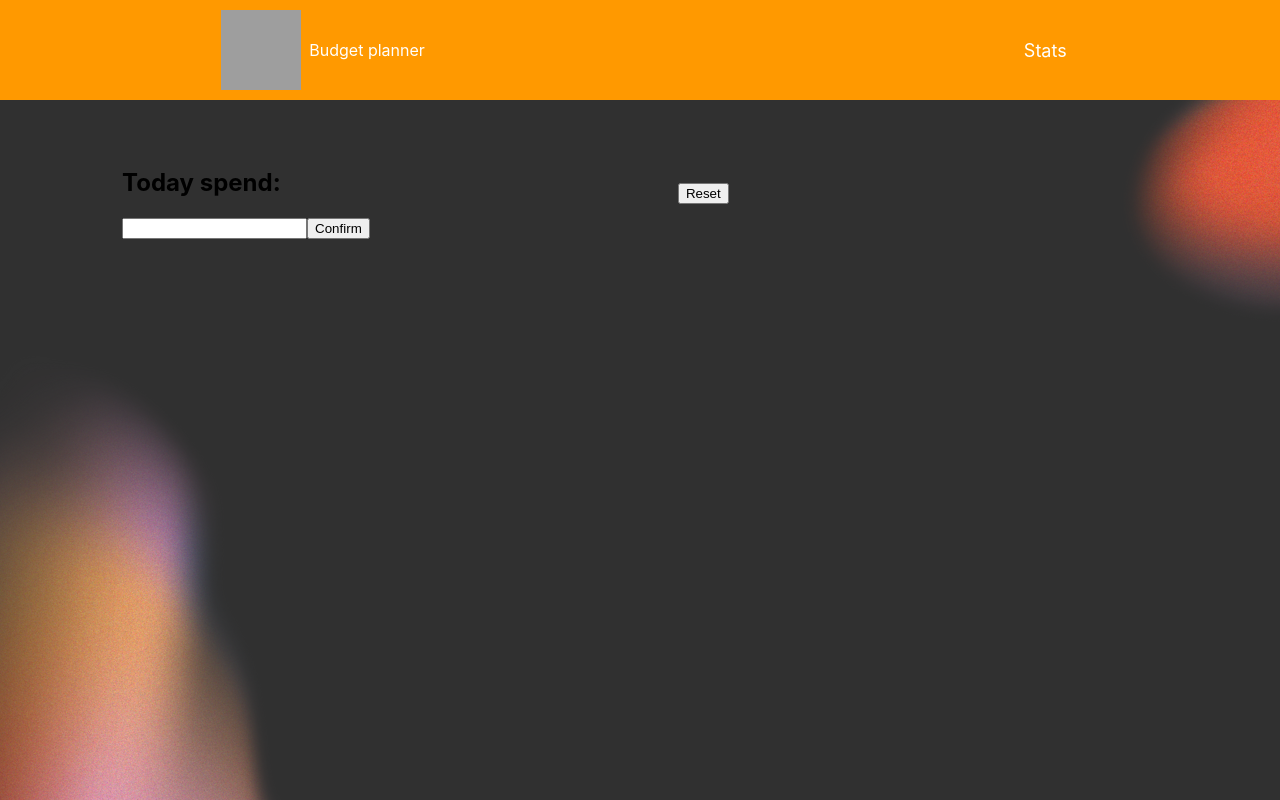
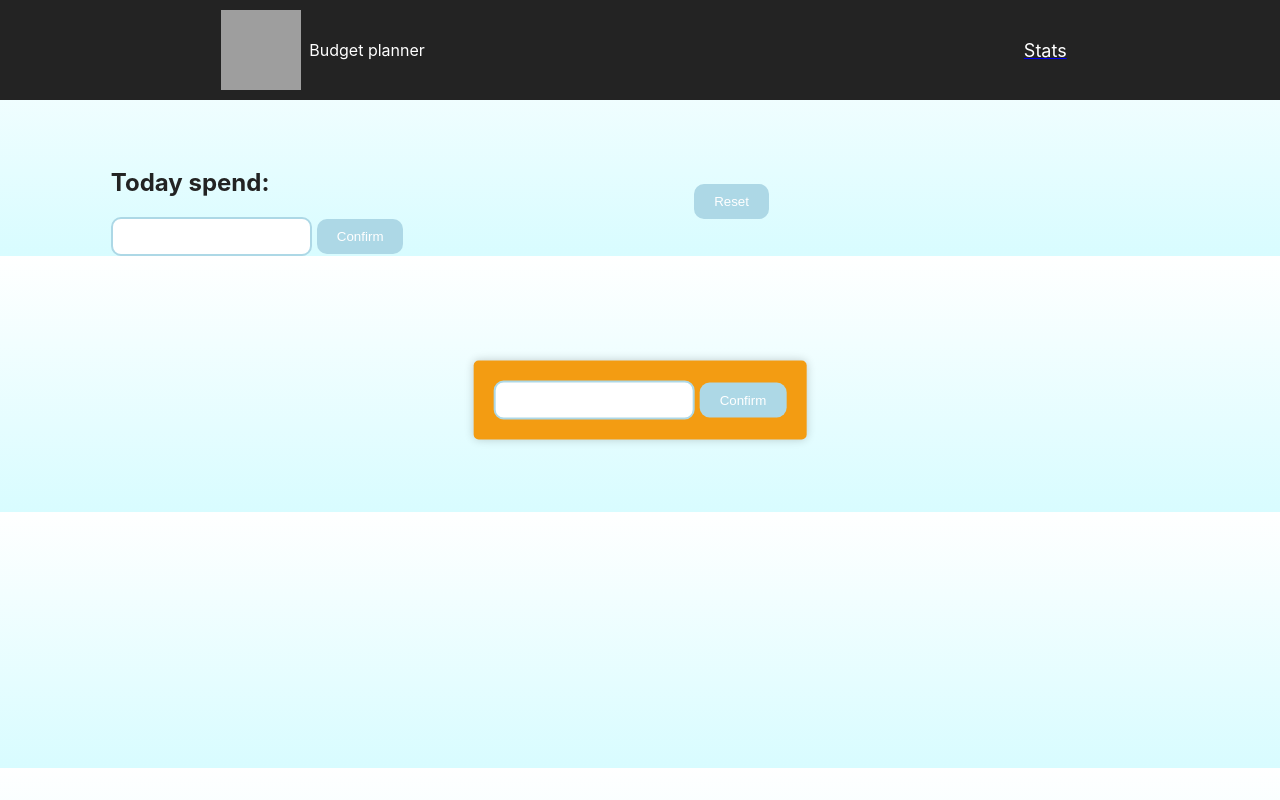
Before and after one commit to Anatolik322/budget-planner, a React (Create React App) app: page / in a window 1280 px wide. Built offline with nearby package versions, Linux system fonts and the light colour scheme; grey boxes are pictures that could not be loaded.

Commit message:
feat: added IncomeModal component

```diff
--- a/src/App.js
+++ b/src/App.js
@@ -3,15 +3,16 @@ import './index.css'
 import Header from "./components/header/Header";
 import Calendar from "./components/calendar/Calendar";
 import SpendInput from "./components/input/SpendInput";
+import IncimeModal from "./components/incomeModal/IncomeModal";
 function App() {
   return (
     <div className="App">
       <Header></Header>
       <main className="main_part">
-        <SpendInput></SpendInput>
+        <SpendInput title={"Today spend:"}></SpendInput>
         <Calendar></Calendar>
       </main>
-
+      <IncimeModal></IncimeModal>
     </div>
   );
 }
--- a/src/components/header/Header.jsx
+++ b/src/components/header/Header.jsx
@@ -1,11 +1,12 @@
 import React from 'react'
 import './header.css'
 import coins from "../../img/pngwing.com.png"
+import { Link } from 'react-router-dom'
 function Header() {
   return (
     <header className='header'>
         <div className="logo"> <img src={coins} alt="coins" /> <span className="header_text">Budget planner</span></div>
-        <div className="link"> <span className='header_link'>Stats</span></div>
+        <Link to={'/stats'}><div className="link"> <span className='header_link'>Stats</span></div></Link>
     </header>
   )
 }
--- a/src/components/header/header.css
+++ b/src/components/header/header.css
@@ -1,5 +1,5 @@
 .header{
-    background-color: #ff9900;
+    background-color: #232323;
     height: 100px;
     width: 100%;
     display: flex;
--- /dev/null
+++ b/src/components/incomeModal/IncomeModal.jsx
@@ -0,0 +1,34 @@
+import React, {useEffect, useState} from 'react'
+import './incomeModal.css'
+import { useDispatch, useSelector } from 'react-redux'
+import SpendInput from '../input/SpendInput';
+import { setTotal } from '../../service/amountSlice';
+
+function IncimeModal() {
+  const total = useSelector(state => state.total);
+  const disp = useDispatch();
+  const d = new Date();
+  const [sum, setSum] = useState(0);
+
+  useEffect(()=> {
+
+  }, [total])
+
+  if(total === 0 || d.getDate() === 1){
+    return (
+      <div className='incomeModal'>
+        <div>
+        <input type="number" onChange={e => {setSum( +e.target.value)}}/>
+        <button onClick = {() => {
+          disp(setTotal(sum))
+        }} > Confirm </button>
+      </div>
+      </div>
+    )
+  }else{
+    return null;
+  }
+
+}
+
+export default IncimeModal
--- /dev/null
+++ b/src/components/incomeModal/incomeModal.css
@@ -0,0 +1,11 @@
+.incomeModal {
+    position: fixed;
+    top: 50%;
+    left: 50%;
+    transform: translate(-50%, -50%);
+    background-color: #f39c12;
+    padding: 20px;
+    border-radius: 5px;
+    box-shadow: 0px 0px 10px rgba(0, 0, 0, 0.2);
+    z-index: 1001;
+  }
--- a/src/components/input/SpendInput.jsx
+++ b/src/components/input/SpendInput.jsx
@@ -4,7 +4,7 @@ import { useDispatch } from "react-redux"
 import CategoryModal from '../categoryModal/CategoryModal';
 import './spendInput.css'
 
-function SpendInput() {
+function SpendInput({title}) {
 
   const [sum, setSum] = useState(0);
   const [modal, setmodal] = useState(false);
@@ -26,10 +26,12 @@ function SpendInput() {
       <CategoryModal isOpen={true} sum={sum} close = {setmodal}></CategoryModal>
       :
       <div className='input'>
-      <h2>Today spend:</h2>
+      <h2>{title}</h2>
       <div>
         <input type="number" onChange={e => {setSum( +e.target.value)}}/>
-        <button onClick = {handleClick} > Confirm </button>
+        <button onClick = {
+          sum !== 0 ? handleClick : undefined
+        } > Confirm </button>
       </div>
     </div>}
     </>
--- a/src/components/input/spendInput.css
+++ b/src/components/input/spendInput.css
@@ -1,4 +1,21 @@
 .input{
     z-index: 0;
     position: inherit;
+    color: #232323;
 }
+
+input{
+    border: 2px solid lightblue;
+  border-radius: 10px;
+  padding: 10px;
+}
+
+button{
+    background-color: lightblue;
+    border: none;
+    border-radius: 10px;
+    color: white;
+    padding: 10px 20px;
+    cursor: pointer;
+    margin-left: 5px;
+}
--- a/src/components/stats/Stats.jsx
+++ b/src/components/stats/Stats.jsx
@@ -1,10 +1,25 @@
 import React from 'react'
 import './stats.css'
+import { Chart } from "react-google-charts";
+import { useSelector } from 'react-redux';
+import Header from '../header/Header';
+function Stats() {
 
-function Stats() {
-  return (
+    const data = useSelector(state => state.categories)
+    const options = {
+        title: "My Daily Activities",
+    };
+
+    return (
     <div className='stats'>
-
+        <Header></Header>
+        <Chart
+        chartType="PieChart"
+        data={data}
+        options={options}
+        width={"100%"}
+        height={"400px"}
+        />
     </div>
   )
 }
--- a/src/index.css
+++ b/src/index.css
@@ -7,6 +7,8 @@ body {
   -moz-osx-font-smoothing: grayscale;
   width: 100%;
   height: 100%;
+  background: rgb(216,252,255);
+background: linear-gradient(0deg, rgba(216,252,255,1) 0%, rgba(255,255,255,1) 100%);
 }
 
 code {
@@ -14,9 +16,9 @@ code {
     monospace;
 }
 
-#root, html{
+#root, html, body{
   width: 100%;
-  height: 100%;
+
 }
 
 .main_part{
@@ -30,7 +32,7 @@ code {
 }
 
 .App{
-  background-image: url("./img/backgr.png");
+
   width: 100%;
   height: 100%;
 }
--- a/src/service/amountSlice.js
+++ b/src/service/amountSlice.js
@@ -24,6 +24,9 @@ export const amountSlice = createSlice({
         spendIncrement: (state, action) => {
             state.spend += action.payload
         },
+        setTotal: (state, action) => {
+            state.total += action.payload
+        },
         setDays: (state, action) => {
             state.daysArr = action.payload.map(e => {
                 return e = [e, 0]
@@ -48,7 +51,7 @@ export const amountSlice = createSlice({
                 ["Saving", 0],
                 ["Other", 0],
             ]
-
+            state.total = 0
             state.daysArr = [1, 2, 3, 4, 5, 6, 7, 8, 9, 10, 11, 12, 13, 14, 15, 16, 17, 18, 19, 20, 21, 22, 23, 24, 25, 26, 27, 28, 29, 30, 31].map(e => {
                 return e = [e, 0]
             });
@@ -63,5 +66,5 @@ export const amountSlice = createSlice({
     },
 })
 
-export const {spendIncrement, setDays, addSpend, clearState, addSpendByCategory} = amountSlice.actions
+export const {spendIncrement, setDays, addSpend, clearState, addSpendByCategory, setTotal} = amountSlice.actions
 export default amountSlice.reducer
```
